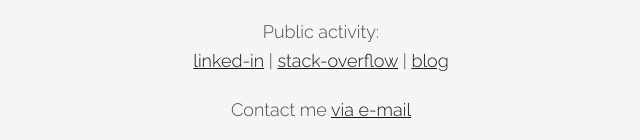
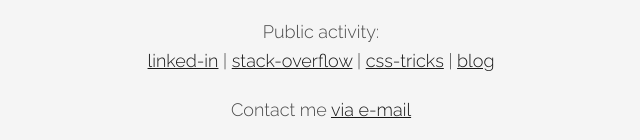
Before and after one commit to superKalo/superkalo-website, a website: page index.html in a window 1280 px wide. Shown: the part 493-633 px from the top of the page, without its empty margins (319-959 px from the left). Drawn offline with Linux system fonts and the light colour scheme.

Commit message:
Add: css-tricks author profile url

```diff
--- a/index.html
+++ b/index.html
@@ -142,6 +142,7 @@
             Public activity:<br>
             <a href="https://linkedin.com/in/superkalo/" target="_blank">linked-in</a> |
             <a href="http://stackoverflow.com/users/1333836/kaloyan-kosev" target="_blank">stack-overflow</a> |
+            <a href="https://css-tricks.com/author/kaloyankosev/" target="_blank">css-tricks</a> |
             <a href="https://medium.com/@superKalo" target="_blank">blog</a>
         </p>
 
```
